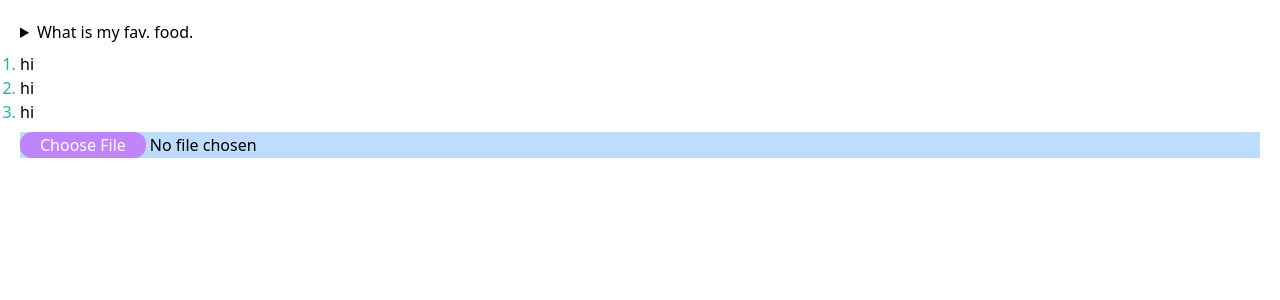
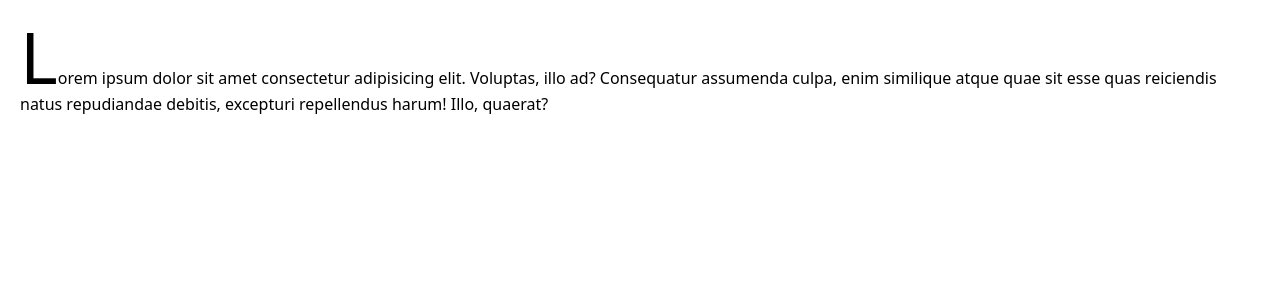
Before and after one commit to ryugibo/nomad-carrot-market, a Next.js app: page / in a window 1280 px wide. Shown: the top 300 px of the page. Built offline with nearby package versions, Linux system fonts and the light colour scheme.

Commit message:
:memo: #4.8 | More Modifiers / 2
- first-letter

```diff
--- a/pages/index.tsx
+++ b/pages/index.tsx
@@ -3,21 +3,12 @@ import type { NextPage } from "next";
 const Home: NextPage = () => {
   return (
     <div className="flex flex-col space-y-2 p-5">
-      <details className="select-none open:text-white open:bg-indigo-400">
-        <summary className="cursor-pointer">What is my fav. food.</summary>
-        <span>김치</span>
-      </details>
-
-      <ul className="list-decimal marker:text-teal-500">
-        <li>hi</li>
-        <li>hi</li>
-        <li>hi</li>
-      </ul>
-
-      <input
-        type="file"
-        className="file:cursor-pointer file:hover:text-purple-400 file:hover:bg-white file:hover:border-purple-400 file:hover:border file:transition-colors file:border-0 file:rounded-xl file:px-5 file:text-white file:bg-purple-400 bg-blue-200"
-      />
+      <p className="first-letter:text-7xl first-letter:hover:text-purple-400">
+        Lorem ipsum dolor sit amet consectetur adipisicing elit. Voluptas, illo
+        ad? Consequatur assumenda culpa, enim similique atque quae sit esse quas
+        reiciendis natus repudiandae debitis, excepturi repellendus harum! Illo,
+        quaerat?
+      </p>
     </div>
   );
 };
```
